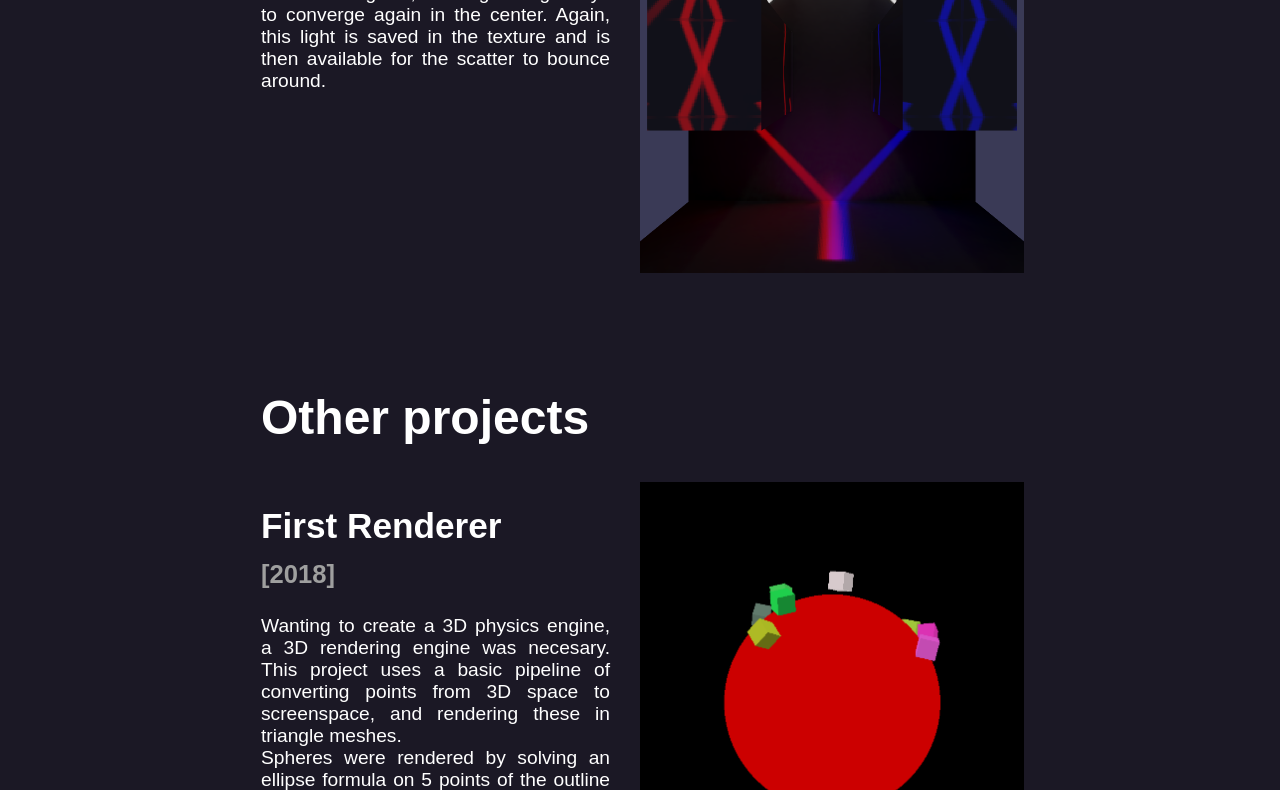
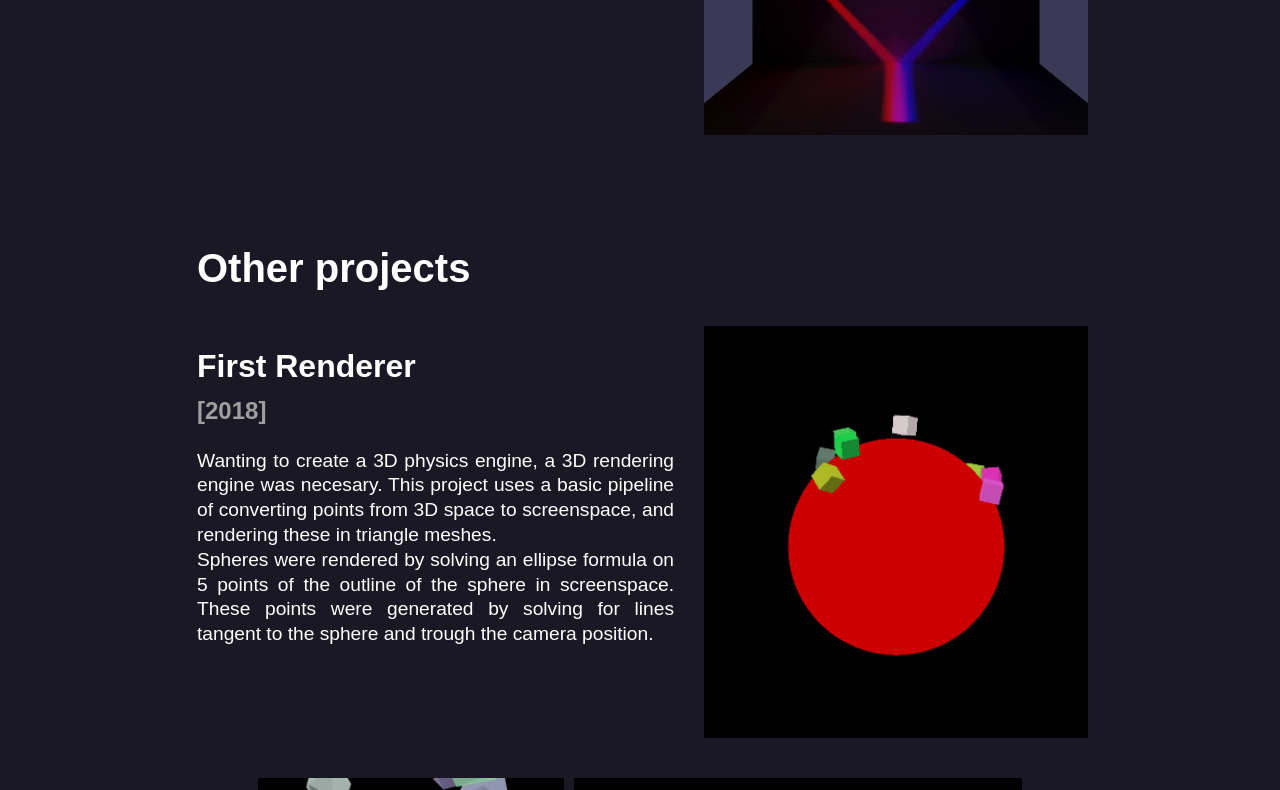
Before and after one commit to Arnout25/Arnout25.github.io, a plain HTML site: page graphics/index.html in a window 1280 px wide. Shown: the part 2010-2800 px from the top of the page. Drawn offline with Linux system fonts and the light colour scheme.

Commit message:
fixed font sizes

```diff
--- a/content_page.css
+++ b/content_page.css
@@ -69,7 +69,7 @@ body::-webkit-scrollbar-thumb {
 	margin-bottom: 0vh;
 	z-index: 3; /* Ensure the content appears above the canvas */
 	/* height: 200vh; */
-	width: 60vw;
+	width: 70vw;
 	/*background-color: red;*/
 	/* background-color: red; Set the font color */
 	justify-content: center;
@@ -85,25 +85,26 @@ body::-webkit-scrollbar-thumb {
 }
 
 .content h1 {
-	font-size: 3em;
+	font-size: 5vh;
 	margin-left: 5px;
 	margin-right: 30px;
 }
 
 .content h2 {
-	font-size: 2.2em;
+	font-size: 4vh;
 	margin-left: 5px;
 	margin-right: 30px;
 }
 .content h3 {
-	font-size: 1.6em;
+	font-size: 3vh;
 	margin-top: -15px;
 	margin-left: 5px;
 	margin-right: 30px;
 	color: rgb(159, 159, 159);
 }
 .content p {
-	font-size: 1.2em;
+	font-size: 2.4vh;
+	line-height: 3.1vh;
 	margin-left: 5px;
 	margin-right: 30px;
 }
@@ -186,6 +187,9 @@ body::-webkit-scrollbar-thumb {
 	/* .content p {
 		font-size: 32px;
 	} */
+	/* .content p {
+		font-size: 1.3em;
+	} */
 
 
 	.content-body img {
--- a/graphics/index.html
+++ b/graphics/index.html
@@ -38,8 +38,8 @@
       <h1> Realtime Voxel-Based Path-Tracer </h1>
       <div class="content-body">
         <p>
-          The latest project uses 3D textures to save lighting data per voxel,
-          allowing us to render an environment to high fidelity.
+          This latest project uses 3D textures to save lighting data per voxel,
+          allowing rendering of an environment to high fidelity.
           Moving trough the environment then only needs minimal updates on the edges of the lighting textures and changes in the environment, enabling high framerates with interesting lighting.
 
         </p>
```
